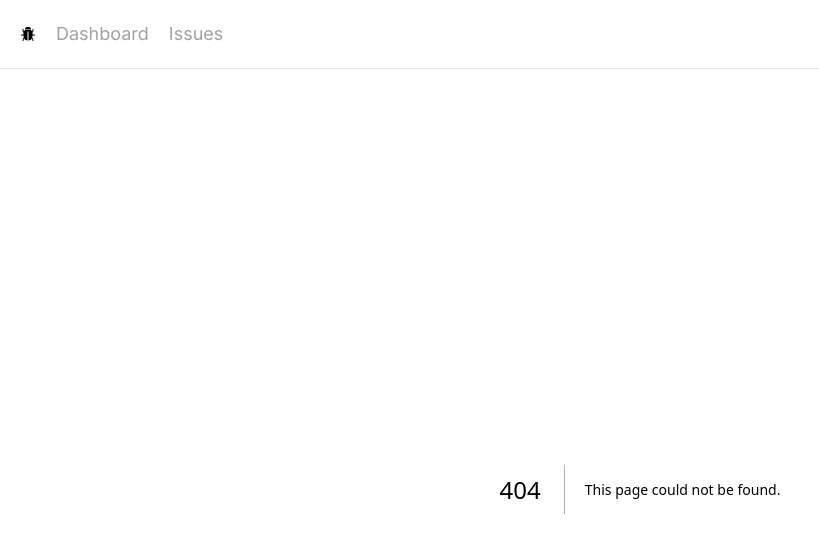
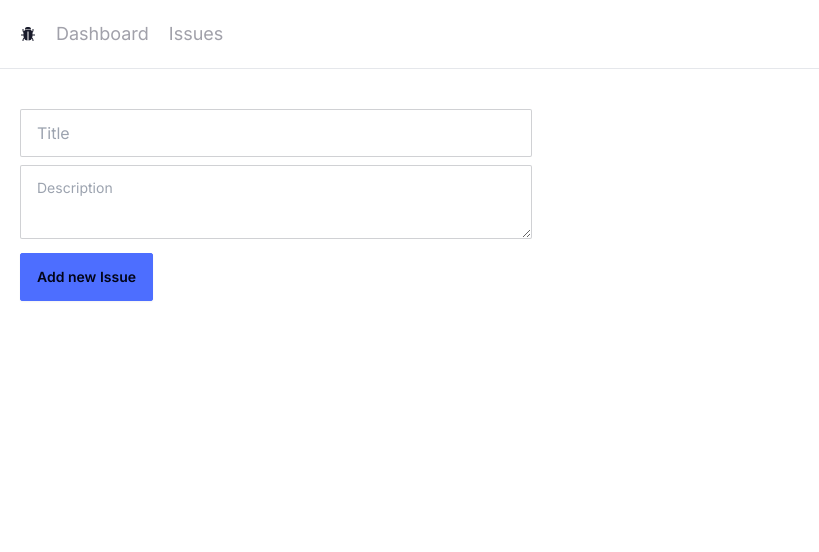
Before and after one commit to RitwickSV/issue-tracker, a Next.js app: page /issues/new in a window 1280 px wide. Before the commit this address had no page. Shown: the top 552 px of the page, without its empty margins (0-819 px from the left). Built offline with nearby package versions, Linux system fonts and the light colour scheme.

Commit message:
Add Issue Form without functionality

```diff
--- /dev/null
+++ b/app/issues/new/page.tsx
@@ -0,0 +1,24 @@
+import React from "react";
+
+const NewIssue = () => {
+  return (
+    <div className="flex-col space-y-2">
+      <div>
+        <input
+          type="text"
+          placeholder="Title"
+          className="input input-bordered w-full max-w-lg"
+        />
+      </div>
+      <div>
+        <textarea
+          className="textarea textarea-bordered w-full max-w-lg"
+          placeholder="Description"
+        />
+      </div>
+      <button className="btn btn-primary">Add new Issue</button>
+    </div>
+  );
+};
+
+export default NewIssue;
--- a/app/issues/page.tsx
+++ b/app/issues/page.tsx
@@ -1,9 +1,14 @@
-import React from 'react'
+import Link from "next/link";
+import React from "react";
 
 const IssuesPage = () => {
   return (
-    <div>IssuesPage</div>
-  )
-}
+    <div>
+      <button className="btn btn-primary">
+        <Link href="/issues/new">Add Issue</Link>
+      </button>
+    </div>
+  );
+};
 
-export default IssuesPage
+export default IssuesPage;
--- a/app/layout.tsx
+++ b/app/layout.tsx
@@ -16,10 +16,10 @@ export default function RootLayout({
   children: React.ReactNode;
 }>) {
   return (
-    <html data-theme="cupcake" lang="en">
+    <html data-theme="corporate" lang="en">
       <body suppressHydrationWarning={true} className={inter.className}>
         <NavBar />
-        <main>{children}</main>
+        <main className="p-5">{children}</main>
       </body>
     </html>
   );
--- a/tailwind.config.ts
+++ b/tailwind.config.ts
@@ -19,7 +19,7 @@ const config: Config = {
     require('daisyui'),
   ],
   daisyui: {
-    themes: ["light", "dark", "cupcake"],
+    themes: ["light", "dark", "cupcake", "corporate"],
   },
 };
 export default config;
```
